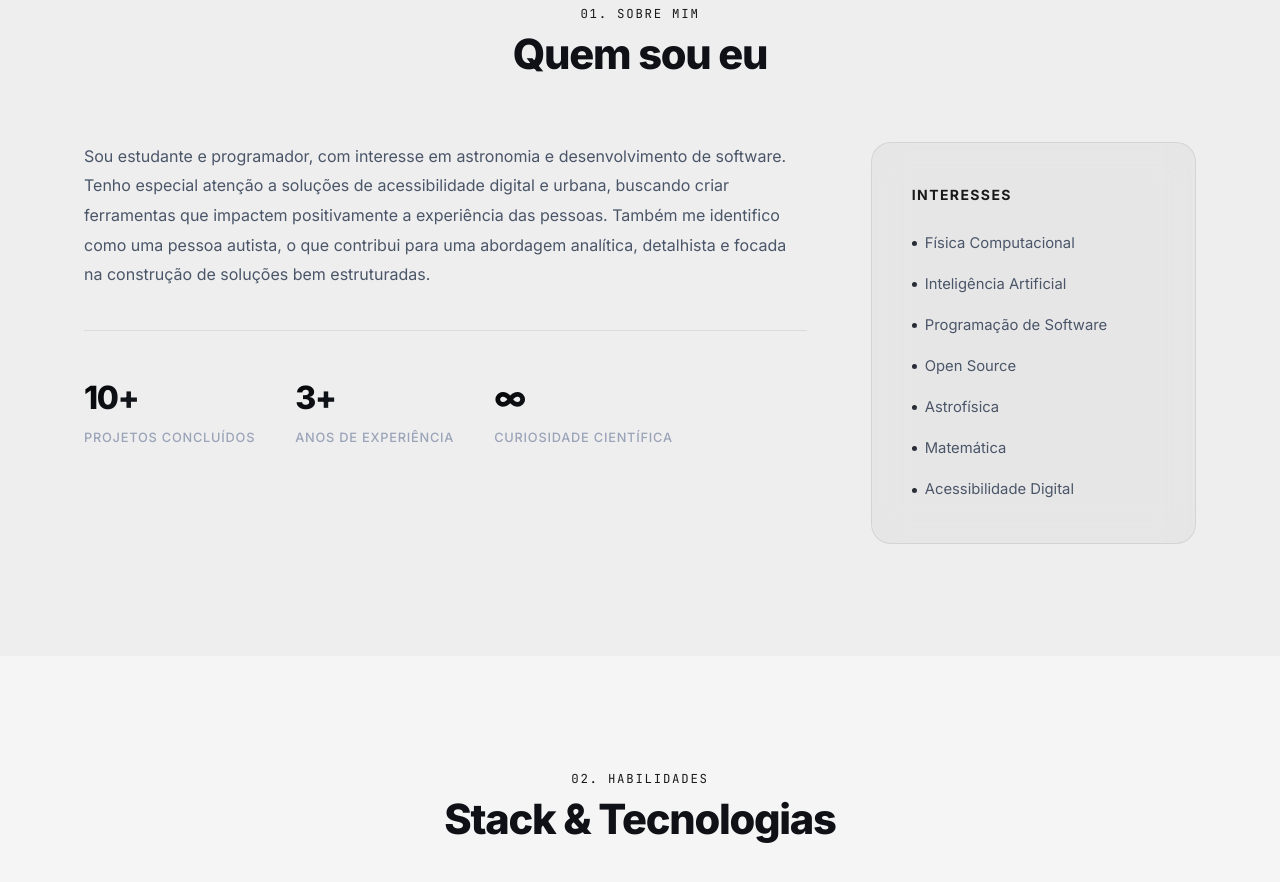
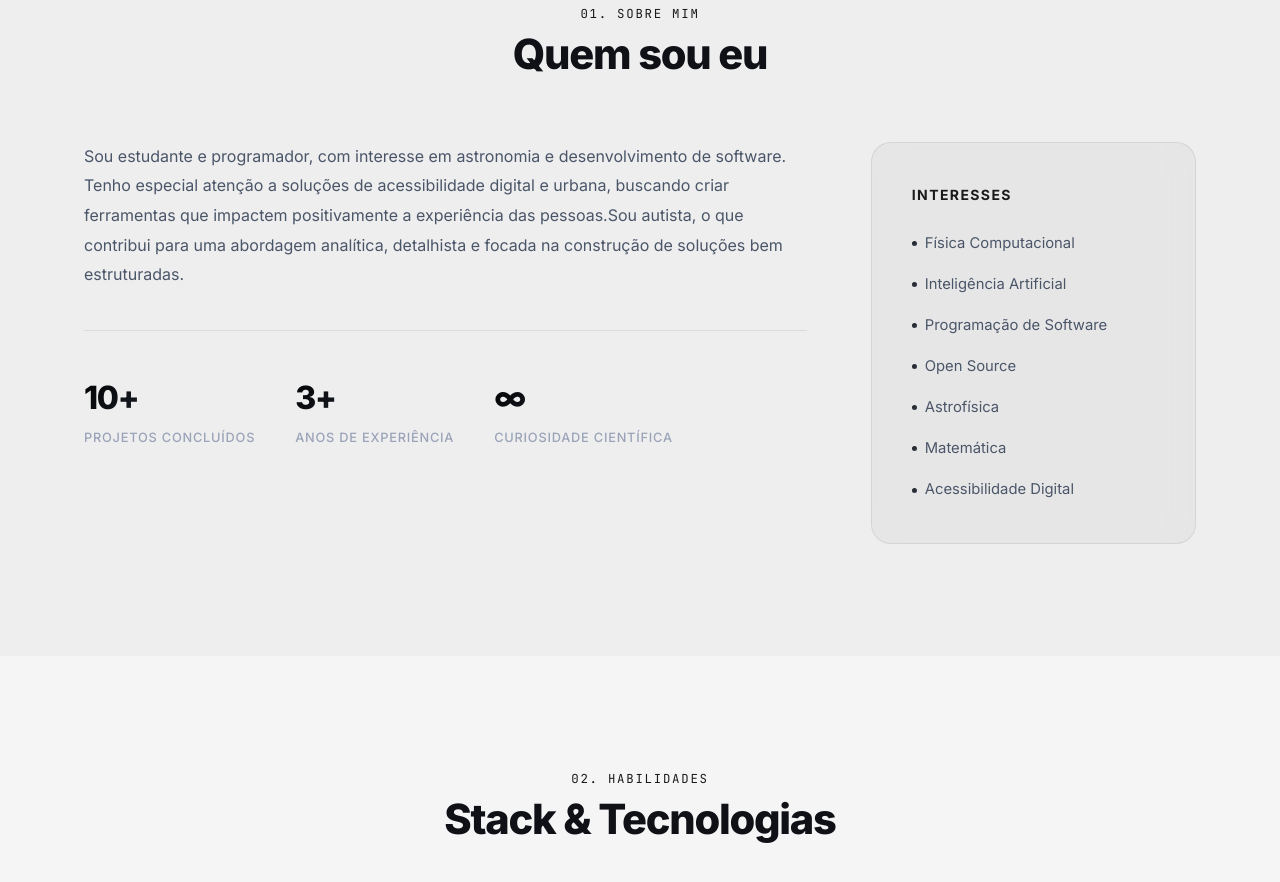
Before and after one commit to juliofernandesdev/juliofernandesdev.github.io, a plain HTML site: page index.html in a window 1280 px wide. Shown: the part 909-1791 px from the top of the page. Drawn offline with Linux system fonts and the light colour scheme.

```diff
--- a/index.html
+++ b/index.html
@@ -98,7 +98,7 @@
       </div>
       <div class="about-grid">
         <div class="about-text" data-aos="fade-right">
-          <p>Sou estudante e programador, com interesse em astronomia e desenvolvimento de software. Tenho especial atenção a soluções de acessibilidade digital e urbana, buscando criar ferramentas que impactem positivamente a experiência das pessoas. Também me identifico como uma pessoa autista, o que contribui para uma abordagem analítica, detalhista e focada na construção de soluções bem estruturadas.</p>
+          <p>Sou estudante e programador, com interesse em astronomia e desenvolvimento de software. Tenho especial atenção a soluções de acessibilidade digital e urbana, buscando criar ferramentas que impactem positivamente a experiência das pessoas.Sou autista, o que contribui para uma abordagem analítica, detalhista e focada na construção de soluções bem estruturadas.</p>
           <div class="about-highlights">
             <div class="highlight-item">
               <span class="highlight-number">10+</span>
```
